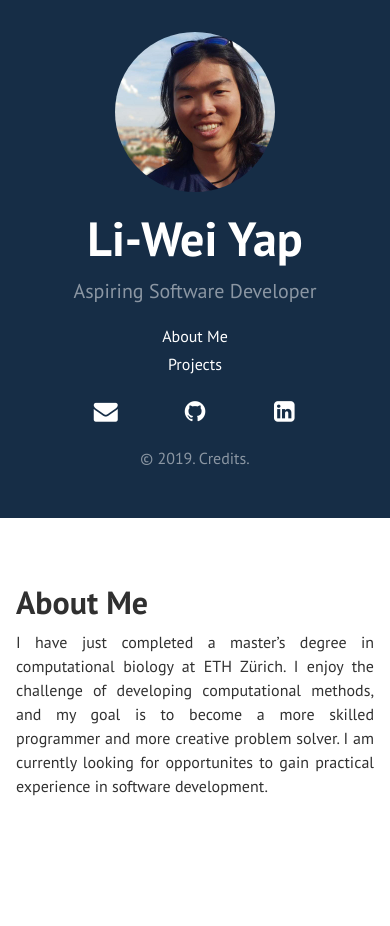
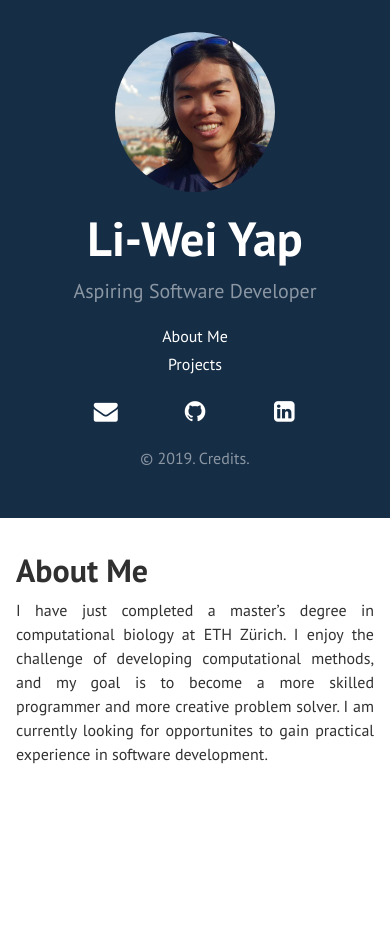
Before and after one commit to liweiyap/liweiyap.github.io, a Jekyll site: the page built from index.md, in a window 390 px wide. Built offline with Jekyll 4.4.1, drawn with Linux system fonts in a browser that asks for light colours; nearby versions of some CDN libraries; after the commit the page ends 900 px from its top, so only the background shows below that.

Commit message:
Reduce top padding for page for cases of small width.

```diff
--- a/assets/css/liweiyap_ghpages.css
+++ b/assets/css/liweiyap_ghpages.css
@@ -42,6 +42,12 @@
     .content, .container {
         max-width: none;
     }
+}
+
+@media (max-width: 48em) {
+  .content {
+    padding-top: 2rem;
+  }
 }
 
 
```
